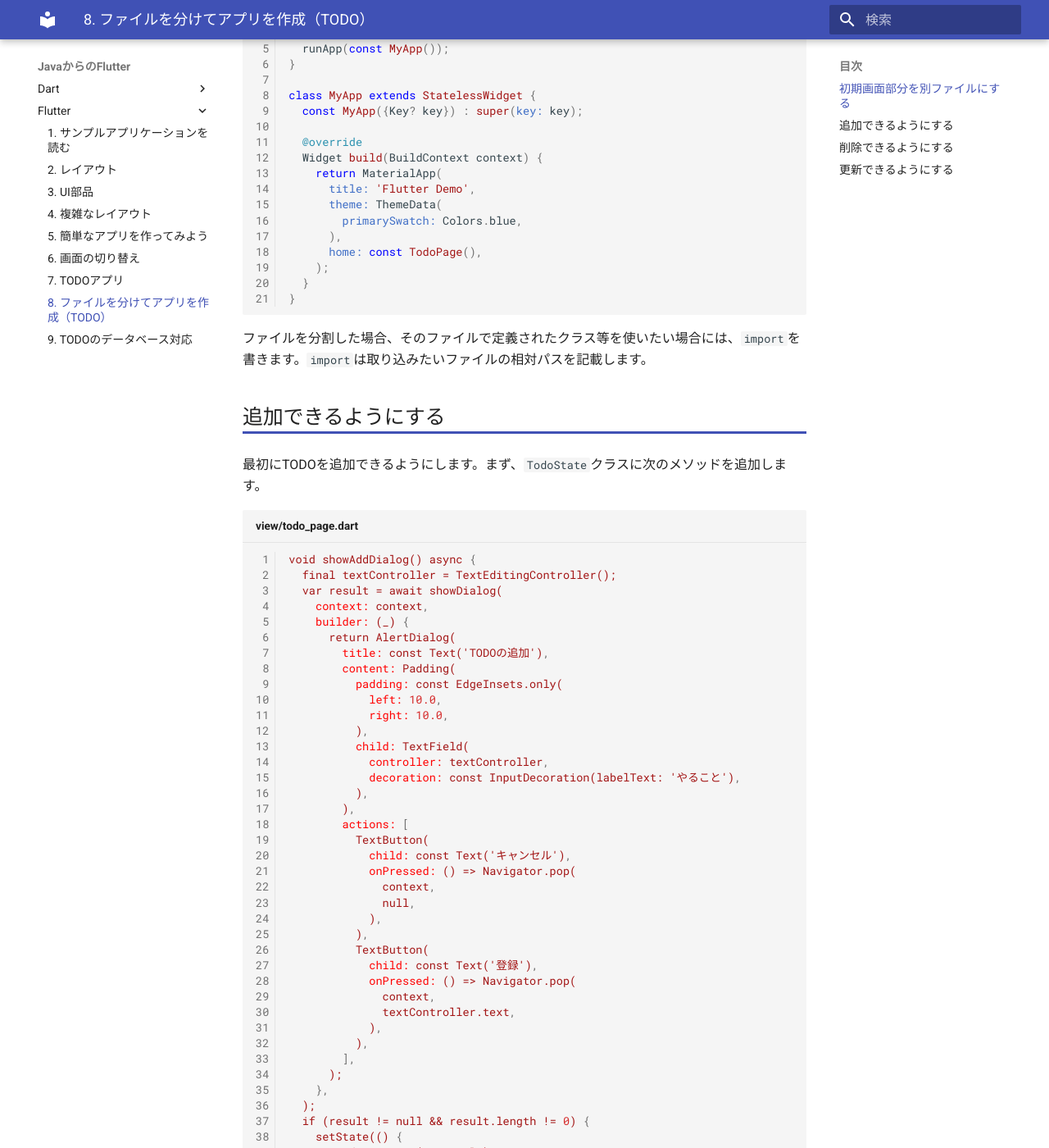
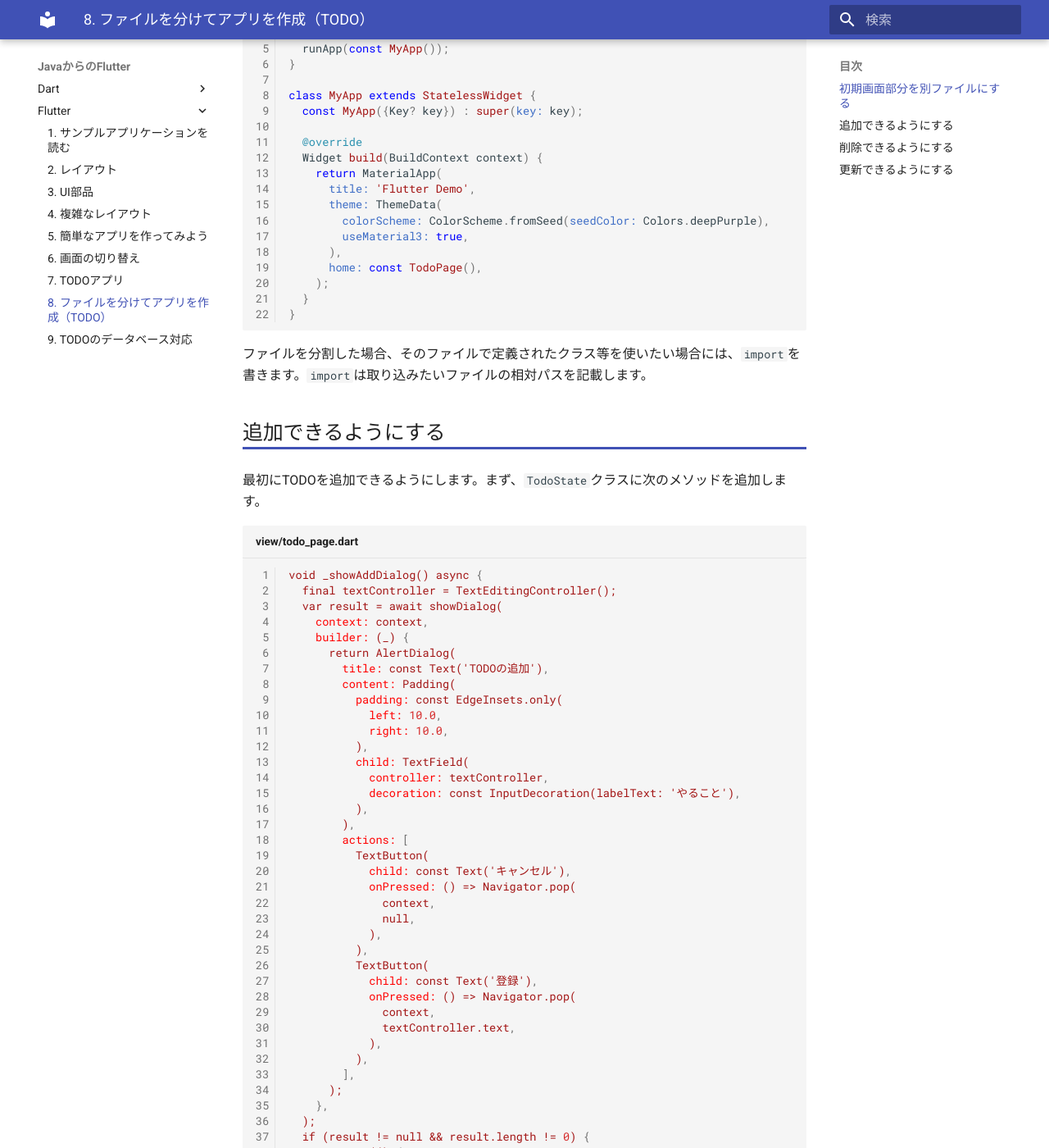
Before and after one commit to webarata3/doc-Flutter, an MkDocs documentation site: the page built from docs/flutter/08/index.md, in a window 1280 px wide and 1400 px high, scrolled down 1788 px. Shown: the whole window at 82% size. Built offline with MkDocs 1.6.1 and Material for MkDocs 9.7.7, drawn with Linux system fonts in a browser that asks for light colours; some of the changed text lies outside the part shown.

Commit message:
コードの微修正

````diff
--- a/docs/flutter/08/index.md
+++ b/docs/flutter/08/index.md
@@ -91,7 +91,8 @@
     return MaterialApp(
       title: 'Flutter Demo',
       theme: ThemeData(
-        primarySwatch: Colors.blue,
+        colorScheme: ColorScheme.fromSeed(seedColor: Colors.deepPurple),
+        useMaterial3: true,
       ),
       home: const TodoPage(),
     );
@@ -106,7 +107,7 @@
 最初にTODOを追加できるようにします。まず、`TodoState`クラスに次のメソッドを追加します。
 
 ```dart title="view/todo_page.dart"
-void showAddDialog() async {
+void _showAddDialog() async {
   final textController = TextEditingController();
   var result = await showDialog(
     context: context,
@@ -153,7 +154,7 @@
 また、`FloatingActionButton`を押したときに、このメソッドが呼び出される夜にします。
 
 ```dart
-onPressed: showAddDialog,
+onPressed: _showAddDialog,
 ```
 
 ## 削除できるようにする
@@ -161,7 +162,7 @@
 `deleteTodo`メソッドを追加します。
 
 ```dart
-void deleteTodo(int index) async {
+void _deleteTodo(int index) async {
   var result = await showDialog(
     context: context,
     builder: (_) {
@@ -198,7 +199,7 @@
 また、削除ボタンで、`deleteTodo`メソッドが呼び出されるようにします。
 
 ```dart
-onPressed: () => deleteTodo(index),
+onPressed: () => _deleteTodo(index),
 ```
 
 ## 更新できるようにする
@@ -257,7 +258,7 @@
 `updateTodo`メソッドを追加します。
 
 ```dart
-void updateTodo(BuildContext context, int index) async {
+void _updateTodo(BuildContext context, int index) async {
   var result = await Navigator.push(
     context,
     MaterialPageRoute(
@@ -276,5 +277,5 @@
 変更ボタンにメソッドを設定します。
 
 ```dart
-onPressed: () => updateTodo(context, index),
+onPressed: () => _updateTodo(context, index),
 ```
````
